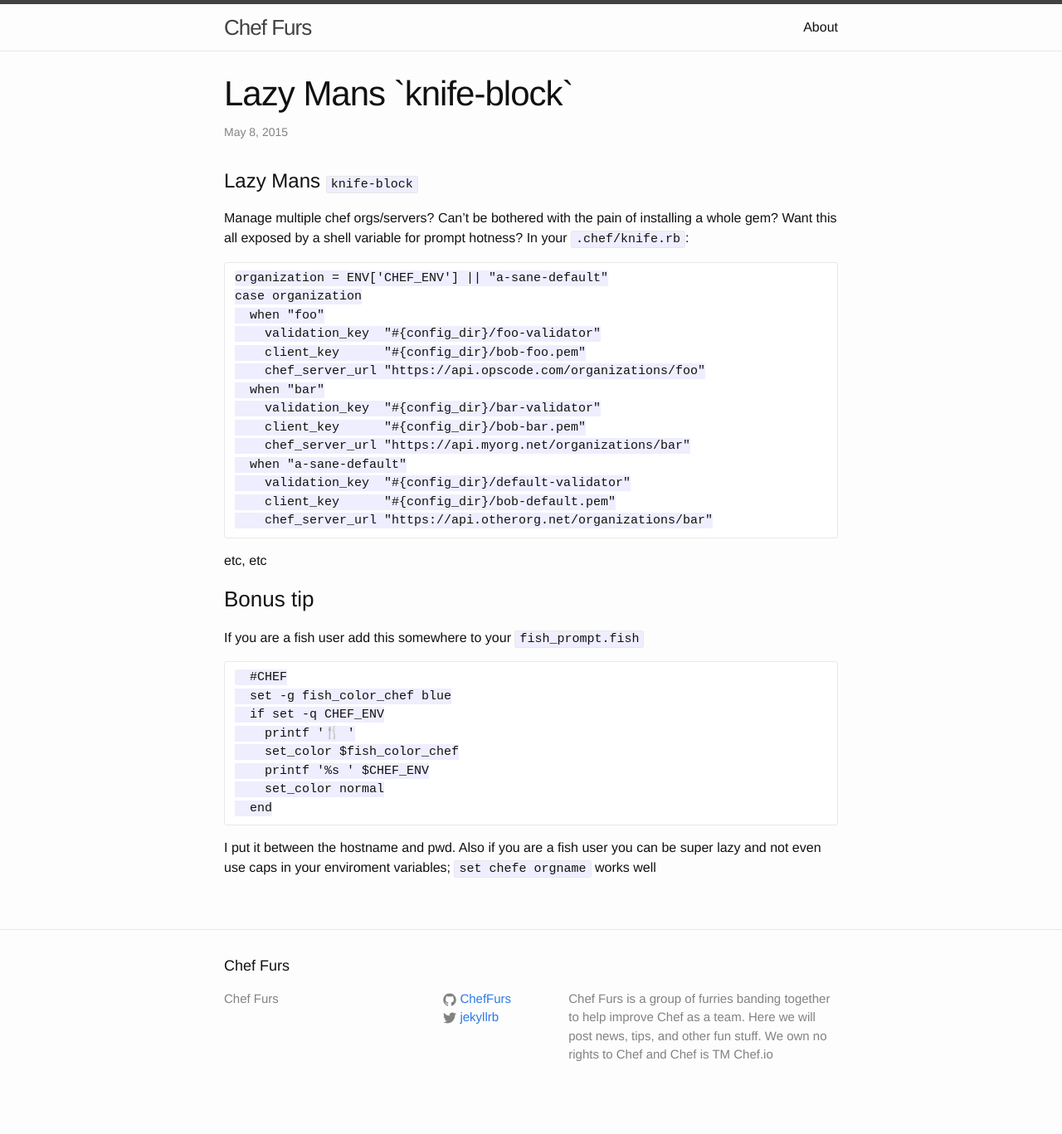
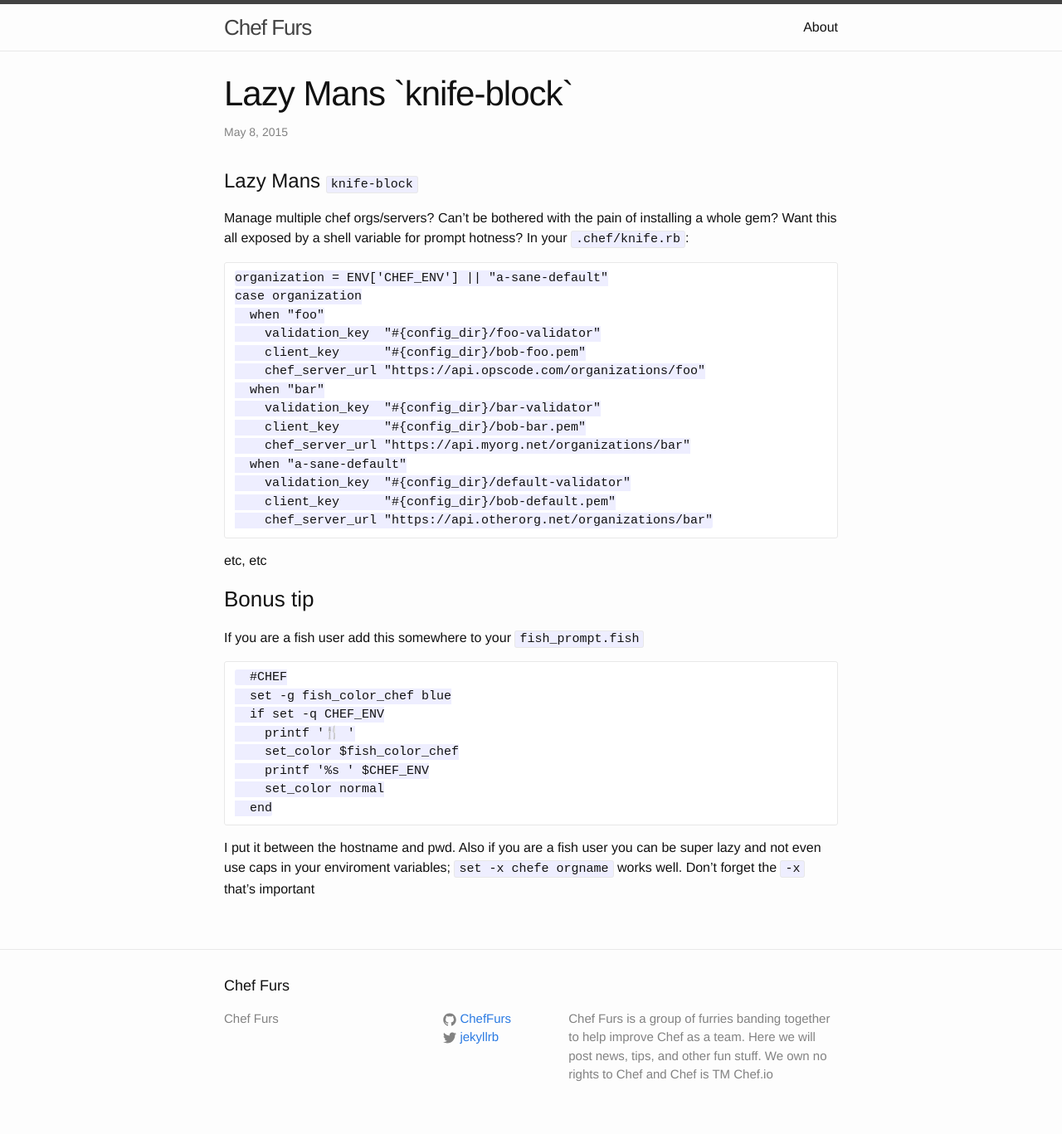
Before and after one commit to ChefFurs/cheffurs.github.io, a Jekyll site: the page built from _posts/2015-05-08-lazy-mans-knife-block.markdown, in a window 1280 px wide. Shown: the whole page at 83% size. Built offline with Jekyll 4.4.1, drawn with Linux system fonts in a browser that asks for light colours; before the commit the page ends 1343 px from its top, so only the background shows below that.

Commit message:
Add note about set -x

````diff
--- a/_posts/2015-05-08-lazy-mans-knife-block.markdown
+++ b/_posts/2015-05-08-lazy-mans-knife-block.markdown
@@ -40,4 +40,4 @@ If you are a fish user add this somewhere to your `fish_prompt.fish`
 ```
 I put it between the hostname and pwd.
 Also if you are a fish user you can be super lazy and not even use caps in your
-  enviroment variables; `set chefe orgname` works well
+  enviroment variables; `set -x chefe orgname` works well. Don't forget the `-x` that's important
````
